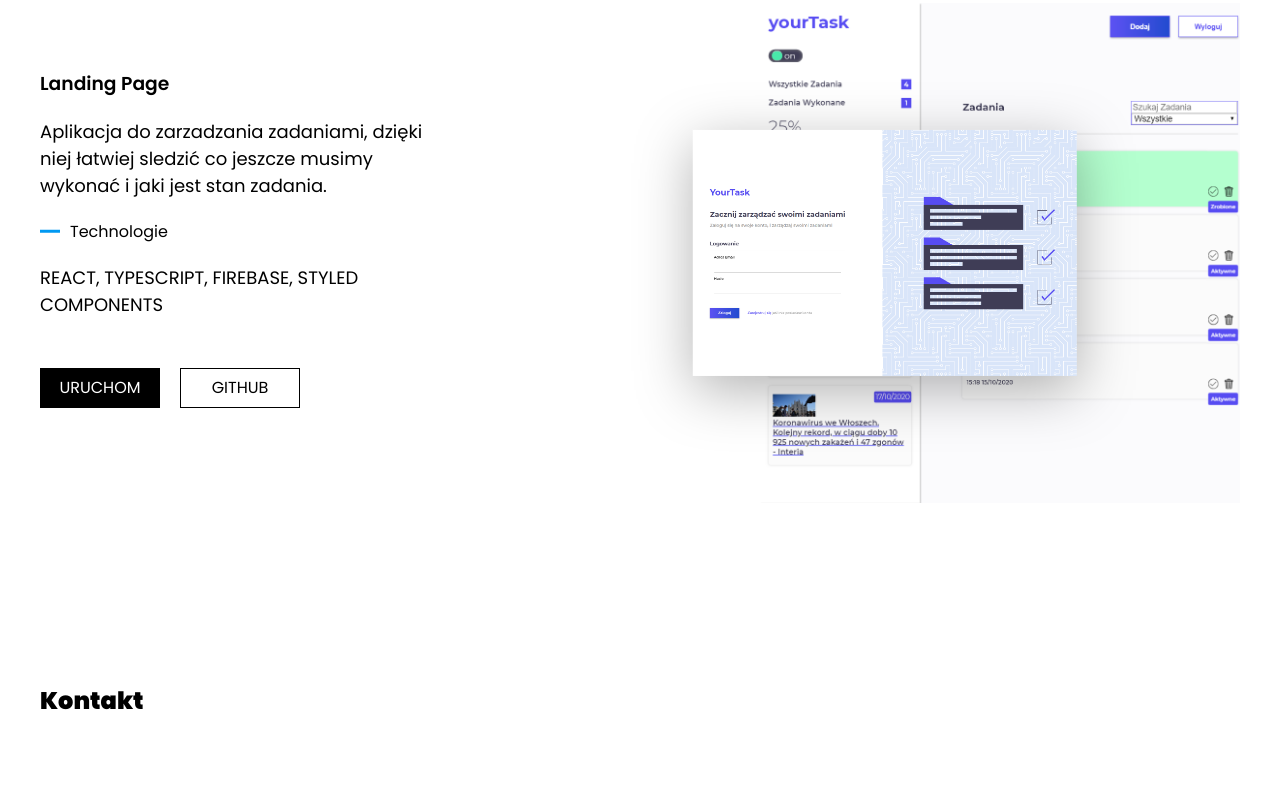
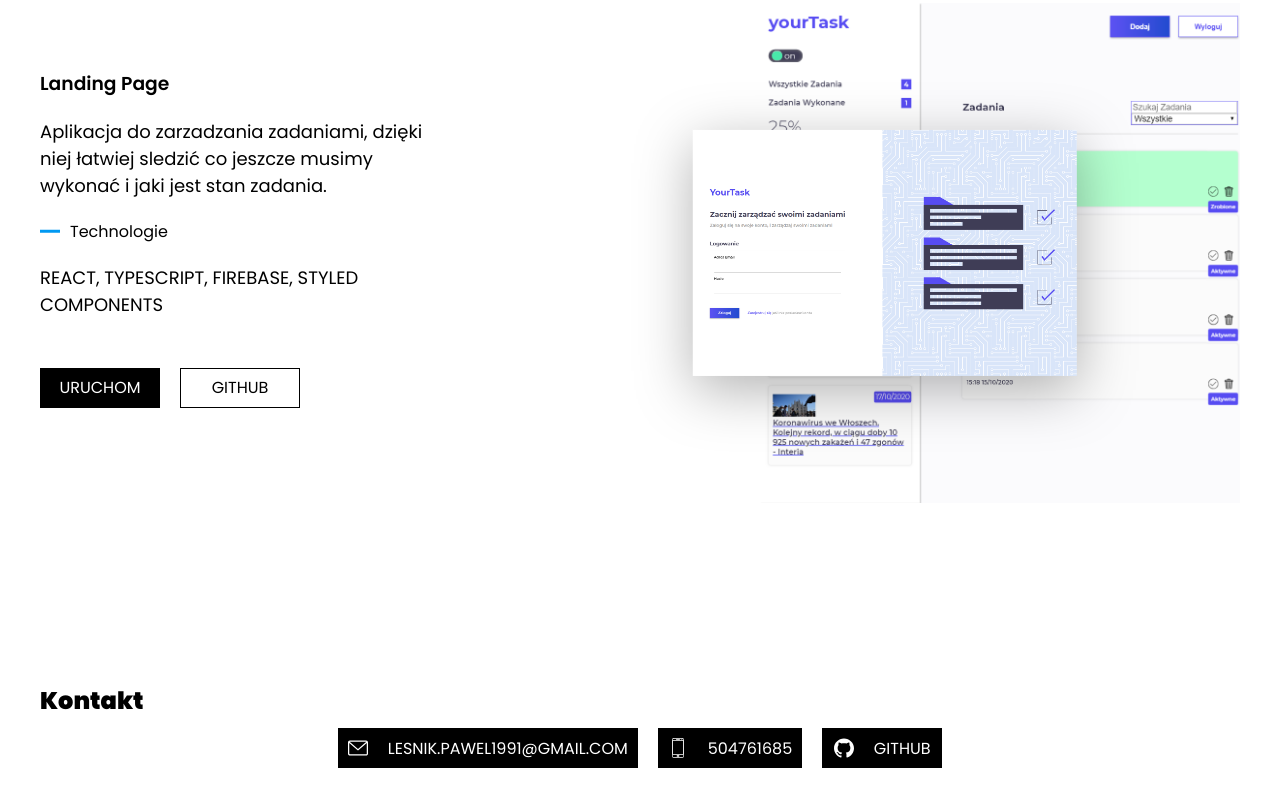
Before and after one commit to 1991Pawel/Gatsby-Portfolio, a Gatsby site: page / in a window 1280 px wide. Shown: the part 1902-2708 px from the top of the page. Before the commit the page ends 2650 px from the top, so only its background shows below. Built offline with nearby package versions, Linux system fonts and the light colour scheme; Gatsby itself is replaced by a stand-in of ours.

Commit message:
add contact section and assets

```diff
--- a/src/components/Navigation.js
+++ b/src/components/Navigation.js
@@ -1,5 +1,5 @@
 import React, { useState, createRef, useEffect } from 'react'
-import styled from 'styled-components'
+import styled, { css } from 'styled-components'
 import { AnchorLink } from "gatsby-plugin-anchor-links";
 import Logo from './Logo'
 
@@ -13,6 +13,12 @@ const ToggleButton = styled.button`
     margin: 0;
     margin-left:auto;
     z-index:10;
+
+    ${props => props.navbarOpen && css`
+        position:fixed;
+        top:1.8rem;
+        right:1rem;
+  `}
 
     @media only screen and (min-width: 600px) {
         display: none;
--- a/src/templates/ContactSection.js
+++ b/src/templates/ContactSection.js
@@ -1,5 +1,9 @@
 import React from 'react'
 import styled from 'styled-components'
+import { Button as StyledLink } from '../components/Button'
+import emailIcon from '../images/emailicon.svg';
+import gitIcon from '../images/github.icon.svg';
+import mobile from '../images/mobilephone.svg';
 
 
 const ContactSectionWrapper = styled.section`
@@ -8,12 +12,70 @@ const ContactSectionWrapper = styled.section`
 
 `;
 
+const StyledContactListWrapper = styled.ul`
+
+  display: flex;
+  flex-wrap:wrap;
+
+  a {
+    border:none;
+    padding:1rem;
+    margin-left: auto;
+    background-color:#000;
+    margin:0;
+  }
+
+   @media (min-width: 800px) {
+    display: flex;
+    justify-content: center;
+  }
+
+`;
+
+const StyledContactItem = styled.li`
+  list-style: none;
+  padding: 1rem;
+
+
+  img {
+    height: 20px;
+    width: 20px;
+    margin-right:2rem;
+  }
+`;
+
+
 const ContactSection = () => {
 
 
   return (
     <ContactSectionWrapper id="contact">
       <h2>Kontakt</h2>
+      <StyledContactListWrapper>
+        <StyledContactItem>
+          <StyledLink href="mailto: lesnik.pawel1991@gmail.com">
+            <img src={emailIcon} alt="live icon" />
+          lesnik.pawel1991@gmail.com
+        </StyledLink>
+        </StyledContactItem>
+        <StyledContactItem>
+          <StyledLink href="tel:504761685">
+            <img src={mobile} alt="live icon" />
+          504761685
+        </StyledLink>
+        </StyledContactItem>
+        <StyledContactItem>
+          <StyledLink
+
+            rel="noopener noreferrer"
+            target="_blank"
+            href="https://github.com/1991Pawel"
+          >
+            <img src={gitIcon} alt="live icon" />
+          Github
+        </StyledLink>
+        </StyledContactItem>
+      </StyledContactListWrapper>
     </ContactSectionWrapper>
   )
 }
--- a/src/templates/ProjectSection.js
+++ b/src/templates/ProjectSection.js
@@ -190,7 +190,7 @@ const ProjectSection = () => {
                     </Button>
           <Button secondary target="_blank" rel="noreferrer" href="https://github.com/1991Pawel/react-firebase">
             GitHub
-                    </Button>
+           </Button>
         </ProjectContent>
         <ProjectPhoto props={ThirdSamepl}>
           <img src={ThirdProject} alt="project todo app" />
```
Also changed, not shown: src/images/emailicon.svg (added), src/images/github.icon.svg (added), src/images/mobilephone.svg (added).
